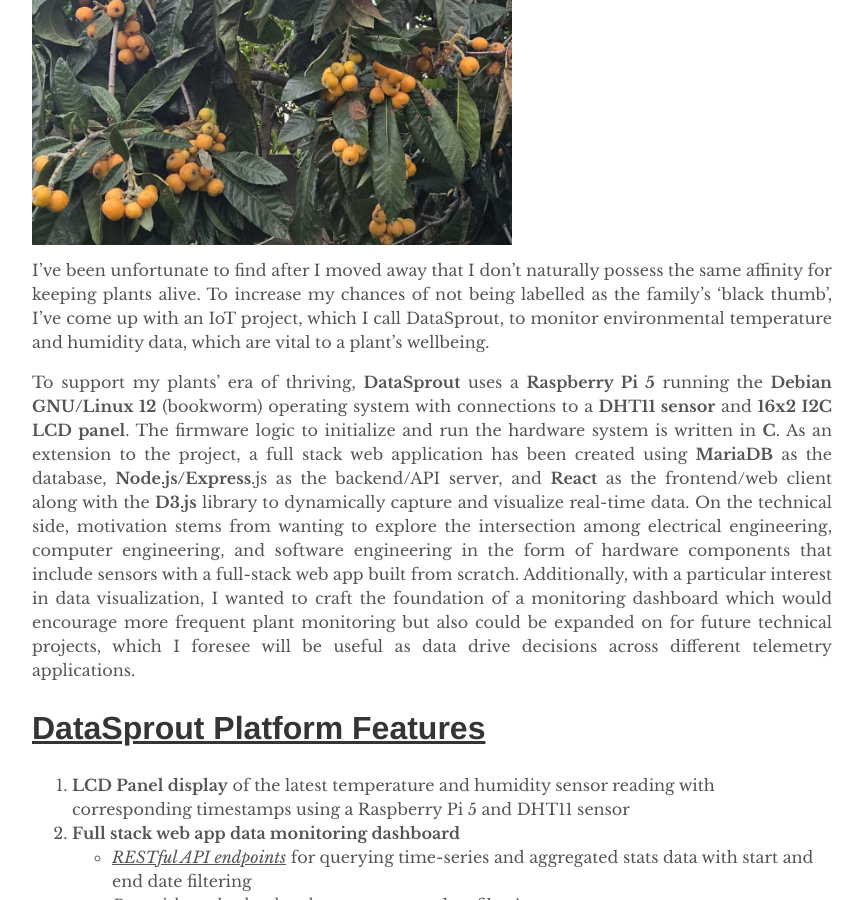
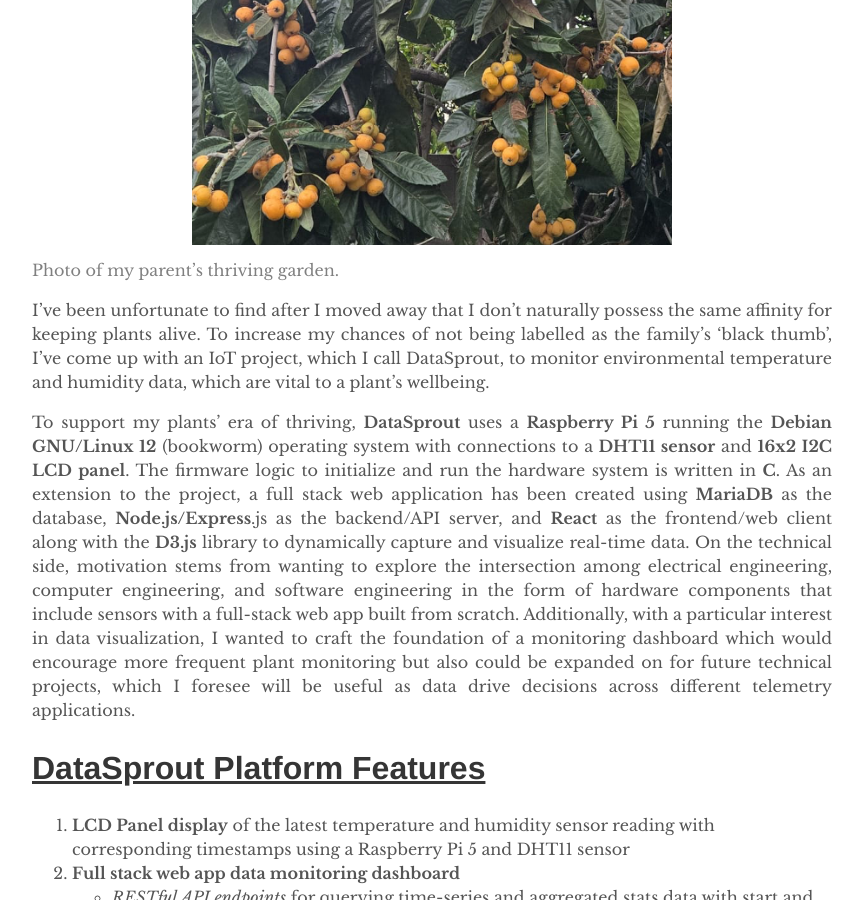
Before and after one commit to jackiechanmakes/jackiechanmakes.github.io, a Jekyll site: the page built from _posts/2025-04-19-plant-monitor.md, in a window 1280 px wide and 900 px high, scrolled down 979 px. Shown: the whole window, without its empty margins (208-1071 px from the left). Built offline with Jekyll 4.4.1, drawn with Linux system fonts in a browser that asks for light colours; comment, search, counter and statistics services are not loaded.

Commit message:
Add formatting

```diff
--- a/_posts/2025-04-19-plant-monitor.md
+++ b/_posts/2025-04-19-plant-monitor.md
@@ -17,9 +17,9 @@ I’ve been fortunate to grow up with parents who love to garden, which means I
 <div class="image-row">
   <!-- <img src="/assets/images/image-plant1.png" class="small-img"> -->
   <img src="/assets/images/image-plant2.png" class="large-img">
-  <p class="image-description">Photo of my parent’s thriving garden.</p>
 </div>
 
+<p class="image-description">Photo of my parent’s thriving garden.</p>
 
 I’ve been unfortunate to find after I moved away that I don’t naturally possess the same affinity for keeping plants alive. To increase my chances of not being labelled as the family’s ‘black thumb’, I’ve come up with an IoT project, which I call DataSprout, to monitor environmental temperature and humidity data, which are vital to a plant’s wellbeing.
 
@@ -61,7 +61,7 @@ To support my plants’ era of thriving, **DataSprout** uses a **Raspberry Pi 5*
 
 # **<u>System Design and Setup Overview</u>**
 <div class="image-row">
-  <img src="/assets/images/image-sys-architecture.png" class="large-img">
+  <img src="/assets/images/image-sys-architecture.png" class="larger-img">
 </div>
 
 System Architecture Overview diagram. Sensor data flows among the hardware components, database, and web server
```
